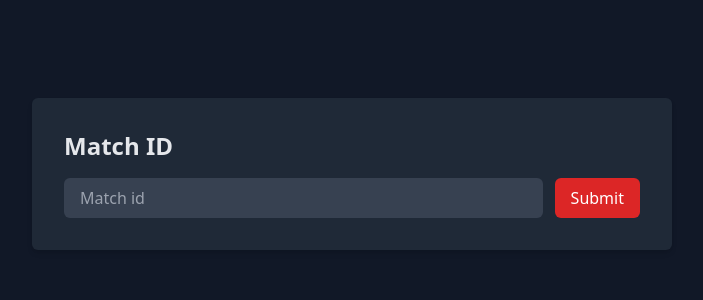
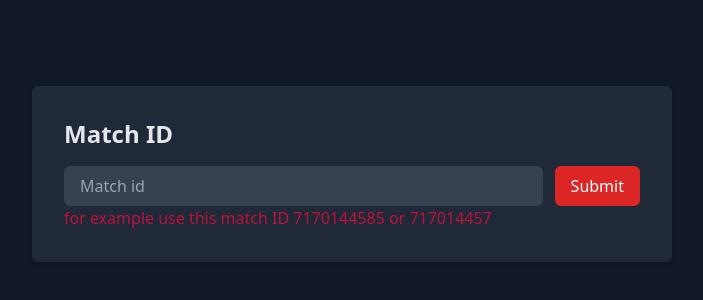
Before and after one commit to kaveh2k/dotaz, a Next.js app: page / in a window 1280 px wide. Shown: the part 226-526 px from the top of the page, without its empty margins (288-991 px from the left). Built offline with nearby package versions, Linux system fonts and the light colour scheme.

Commit message:
fix some bugs

```diff
--- a/app/match/[matchId]/page.jsx
+++ b/app/match/[matchId]/page.jsx
@@ -39,6 +39,7 @@ const MatchInfo = ({ params }) => {
   const inputNumRef = useRef(null);
 
   const [showErrorLocal, setShowErrorLocal] = useState(null);
+  const [extractedObject, setExtractedObject] = useState();
 
   const [getResult, { data, loading }] = useLazyQuery(MatchData, {
     nextFetchPolicy: "network-only",
@@ -46,8 +47,13 @@ const MatchInfo = ({ params }) => {
   // ********************************************************
   const handleSubmitWrapper = (event) => {
     event.preventDefault();
-    setShowData(false);
-    router.push(`http://localhost:3000/match/${inputNumRef.current.value}`);
+    if (!(params.matchId == inputNumRef.current.value)) {
+      setShowData(false);
+      router.push(`/match/${inputNumRef.current.value}`);
+    } else {
+      setShowError("Please enter a new match ID");
+      setShowErrorLocal("Please enter a new match ID");
+    }
   };
   // ********************************************************
   useEffect(() => {
@@ -67,27 +73,20 @@ const MatchInfo = ({ params }) => {
   useEffect(() => {
     if (data) {
       const arrCheck = Object.values(data);
-      const extractedObject = arrCheck[0];
-
-      if (extractedObject) {
-        if (!Object.values(extractedObject).includes(null)) {
-          if (!arrCheck.includes(null)) {
-            handleSetData(setMatchData, data);
-            setPick(handlePick(data.match.pickBans));
-            setShowData(true);
-          } else {
-            setShowError("Please enter your match ID");
-            setShowErrorLocal("Please enter your match ID");
-            setShowData(false);
-          }
+      setExtractedObject(arrCheck[0]);
+      if (arrCheck[0]) {
+        if (arrCheck[0].durationSeconds) {
+          handleSetData(setMatchData, arrCheck[0]);
+          setPick(handlePick(arrCheck[0].pickBans));
+          setShowData(true);
         } else {
-          setShowError("No Pick Ban data available for this match ID");
-          setShowErrorLocal("No Pick Ban data available for this match ID");
+          setShowError("Please enter your match ID 1");
+          setShowErrorLocal("Please enter your match ID 1");
           setShowData(false);
         }
       } else {
-        setShowError("Please enter your match ID");
-        setShowErrorLocal("Please enter your match ID");
+        setShowError("Please enter your match ID 2");
+        setShowErrorLocal("Please enter your match ID 2");
         setShowData(false);
       }
     }
@@ -132,26 +131,26 @@ const MatchInfo = ({ params }) => {
             <div>
               <div className="grid grid-cols-4 gap-5">
                 <div className="border border-white rounded-xl mt-4 p-5 text-white ">
-                  {showData && data.match !== null ? (
+                  {showData && extractedObject !== null ? (
                     <Pick ref={ref}>Radiant</Pick>
                   ) : null}
                 </div>
 
                 <div className="col-span-2 border border-white rounded-xl mt-4 p-5 text-white ">
-                  {showData && data.match !== null ? (
+                  {showData && extractedObject !== null ? (
                     <WinLose ref={ref} />
                   ) : null}
                 </div>
 
                 <div className="border border-white rounded-xl mt-4 p-5 text-white">
-                  {showData && data.match !== null ? (
+                  {showData && extractedObject !== null ? (
                     <Pick ref={ref}>Dire</Pick>
                   ) : null}
                 </div>
 
                 <div className=" col-start-2 col-span-2 border border-white rounded-xl text-white flex flex-wrap justify-center items-center ">
                   <div className="m-3">
-                    {showData && data.match !== null ? (
+                    {showData && extractedObject !== null ? (
                       <Ban ref={ref}>Ban</Ban>
                     ) : null}
                   </div>
--- a/app/page.jsx
+++ b/app/page.jsx
@@ -14,7 +14,7 @@ const MatchInfo = () => {
     e.preventDefault();
     const matchId = inputNumRef.current.value;
     setMatchId(inputNumRef.current.value);
-    router.push(`http://localhost:3000/match/${matchId}`);
+    router.push(`/match/${matchId}`);
   };
   // *************************************
   return (
@@ -24,7 +24,11 @@ const MatchInfo = () => {
           v={"Match id"}
           handleSubmitWrapper={handleSubmitWrapper}
           inputNumRef={inputNumRef}
-        ></Form>
+        >
+          <p className="text-rose-700">
+            for example use this match ID 7170144585 or 717014457
+          </p>
+        </Form>
       </div>
     </div>
   );
--- a/components/WinLose/WinLose.jsx
+++ b/components/WinLose/WinLose.jsx
@@ -11,15 +11,20 @@ const WinLose = forwardRef(function WinLose(props, ref) {
   const { matchData } = useMatchStore();
 
   const [time, setTime] = useState();
-  const [radiantScore, setRadiant] = useState();
+  const [radiantScore, setRadiantScore] = useState();
   const [direScore, setDireScore] = useState();
   const [loading, setLoading] = useState(true);
 
   useEffect(() => {
     setLoading(true);
-    setTime(timeCalc(matchData.match.durationSeconds));
-    setRadiant(killCalc(matchData.match.radiantKills));
-    setDireScore(killCalc(matchData.match.direKills));
+    setTime(timeCalc(matchData.durationSeconds));
+    if (matchData.radiantKills && matchData.direKills) {
+      setRadiantScore(killCalc(matchData.radiantKills));
+      setDireScore(killCalc(matchData.direKills));
+    } else {
+      setRadiantScore("no Score availabe");
+      setDireScore("no Score availabe");
+    }
     setLoading(false);
   }, []);
 
@@ -41,7 +46,7 @@ const WinLose = forwardRef(function WinLose(props, ref) {
                 <Tooltip title="Radiant" placement="top">
                   <Image
                     className={
-                      matchData.match.didRadiantWin
+                      matchData.didRadiantWin
                         ? "rounded-md"
                         : "rounded-md filter grayscale"
                     }
@@ -68,7 +73,7 @@ const WinLose = forwardRef(function WinLose(props, ref) {
                 <Tooltip title="Dire" placement="top">
                   <Image
                     className={
-                      matchData.match.didRadiantWin
+                      matchData.didRadiantWin
                         ? "rounded-md filter grayscale"
                         : "rounded-md"
                     }
@@ -84,7 +89,7 @@ const WinLose = forwardRef(function WinLose(props, ref) {
           </div>
         </div>
         <p className="text-center text-3xl">
-          {matchData.match.didRadiantWin ? "Radiant Won" : "Dire Won"}
+          {matchData.didRadiantWin ? "Radiant Won" : "Dire Won"}
         </p>
       </div>
     </>
```
Also changed, not shown: 1 other file (tests, documents, lock files or other folders).
